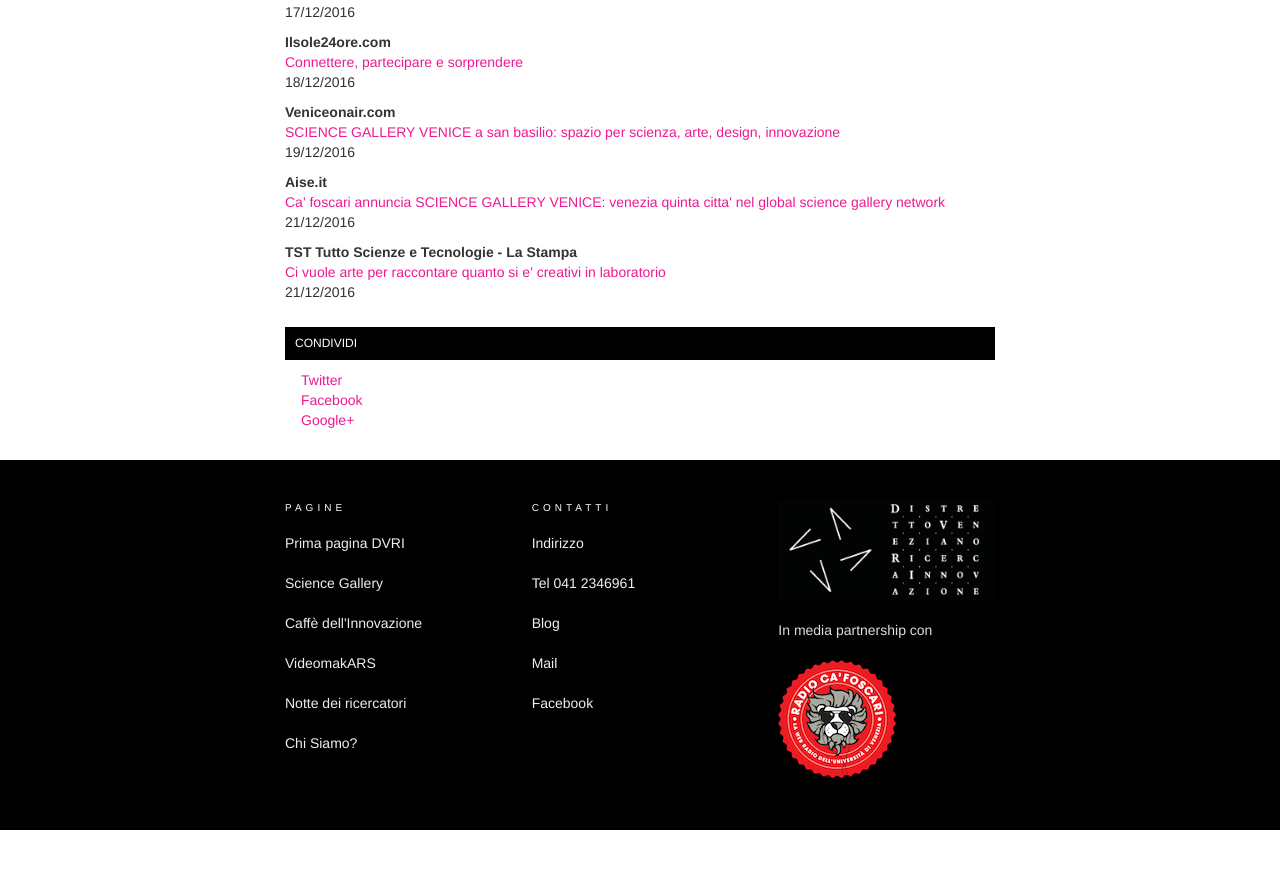
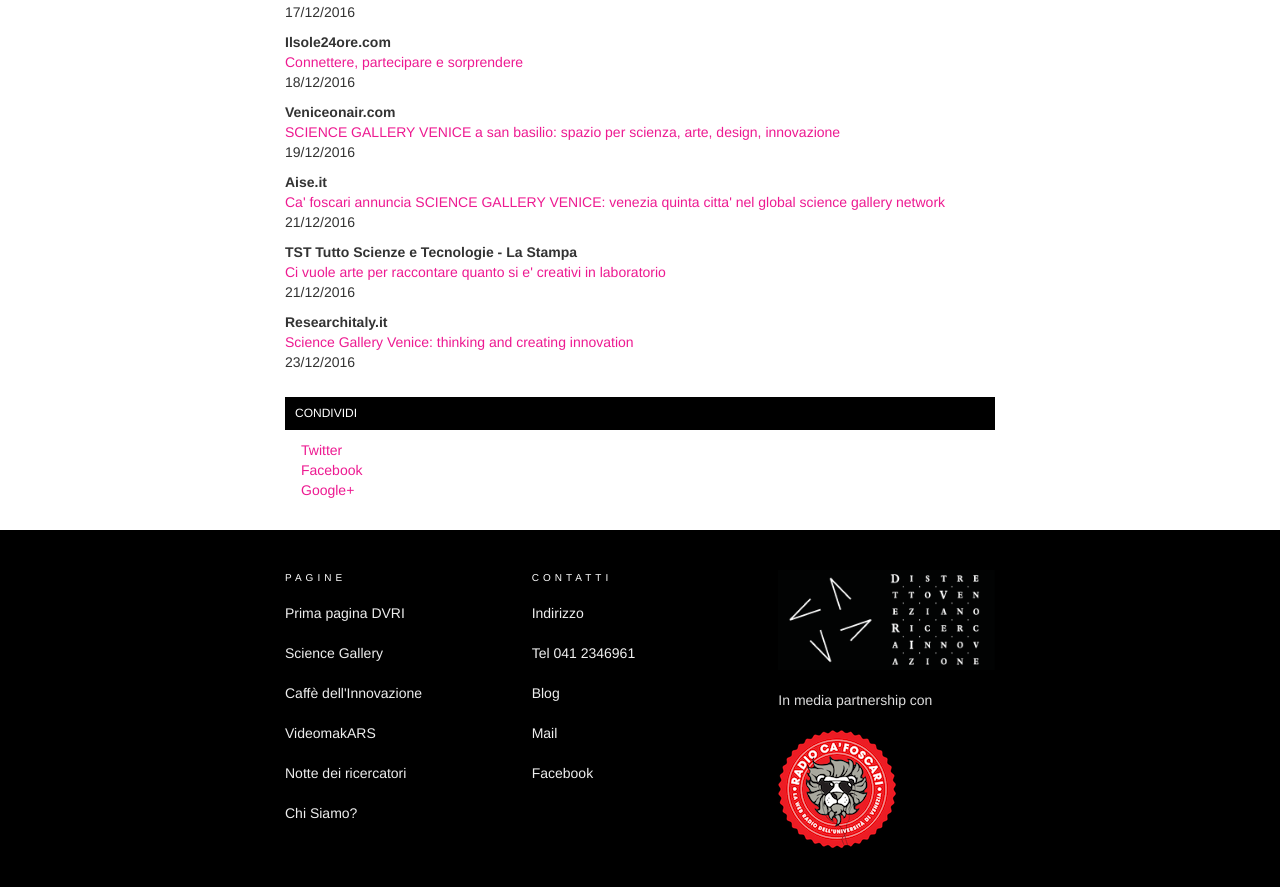
Before and after one commit to simonini/dvri-j-theme, a Jekyll site: the page built from progetti/science-gallery.html, in a window 1280 px wide and 900 px high, scrolled down 4865 px. Shown: the top 887 px of the window. Built offline with Jekyll 4.4.1, drawn with Linux system fonts in a browser that asks for light colours; the table of contents is made by our own code; before the commit the page ends 5695 px from its top, so only the background shows below that.

Commit message:
Update science-gallery.html

```diff
--- a/progetti/science-gallery.html
+++ b/progetti/science-gallery.html
@@ -112,4 +112,9 @@
 <a href="{{site.baseurl}}/assets/progetti/science-gallery/ST Tutto Scienze e Tecnologie(La Stampa).pdf" target="_blank">  Ci vuole arte per raccontare quanto si e' creativi in laboratorio</a><br/>
 <time>21/12/2016</time>
 </li>
+  <li>
+<strong>Researchitaly.it</strong><br/>
+<a href="{{site.baseurl}}/assets/progetti/science-gallery/Researchitaly.pdf" target="_blank">  Science Gallery Venice: thinking and creating innovation</a><br/>
+<time>23/12/2016</time>
+</li>
 </ul>
```
